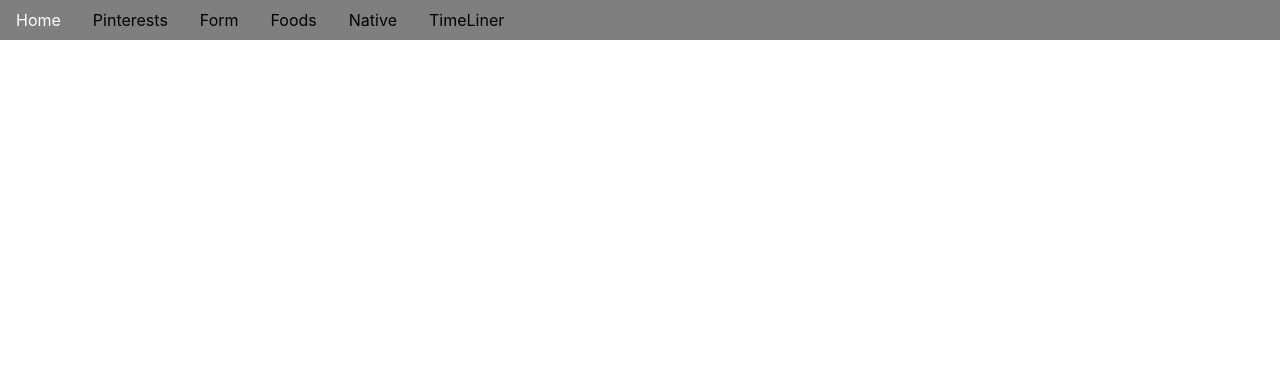
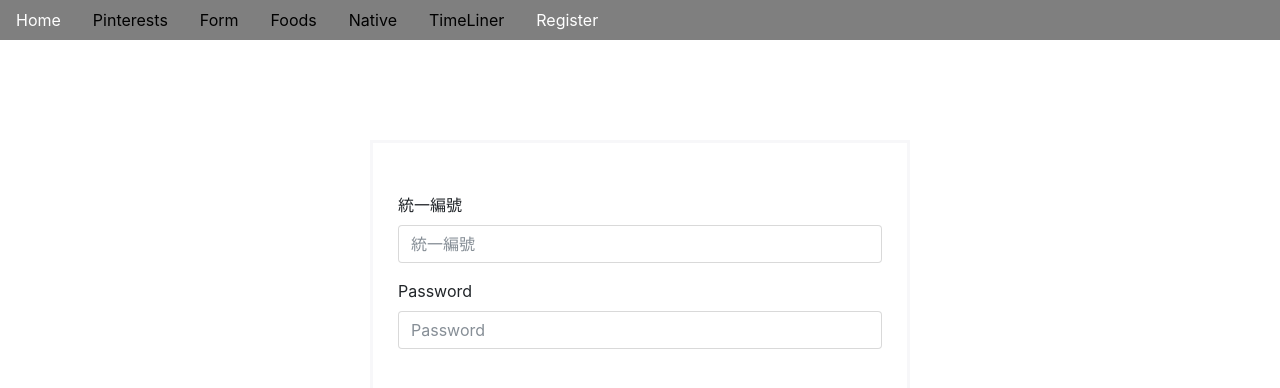
Before and after one commit to franklion/nuxt-pinterests, a Nuxt app: page /register in a window 1280 px wide. Shown: the top 388 px of the page. Built offline with nearby package versions, Linux system fonts and the light colour scheme; what vue-masonry would draw is missing.

Commit message:
add register

```diff
--- /dev/null
+++ b/components/account/userInfo.vue
@@ -0,0 +1,25 @@
+<template>
+  <div class="row">
+    <div class="col-lg-6">
+      <div class="userinfo-block">
+        <div class="form-group">
+          <label>統一編號</label>
+          <input type="text" class="form-control" placeholder="統一編號">
+        </div>
+        <div class="form-group">
+          <label>Password</label>
+          <input type="password" class="form-control" placeholder="Password">
+        </div>
+      </div>
+    </div>
+  </div>
+</template>
+
+
+
+<style lang="scss">
+.userinfo-block {
+  padding: 50px 25px;
+  border: solid #f7f7f9;
+}
+</style>
--- a/layouts/default.vue
+++ b/layouts/default.vue
@@ -19,6 +19,9 @@
         <li class="nav-item">
           <nuxt-link active-class="is-active" to="/timeLiner" class="nav-link" exact>TimeLiner</nuxt-link>
         </li>
+         <li class="nav-item">
+          <nuxt-link active-class="is-active" to="/register" class="nav-link" exact>Register</nuxt-link>
+        </li>
     </ul>
 
     <!-- displays the page component -->
@@ -27,7 +30,6 @@
 </template>
 
 <style lang="scss">
-
 .nav {
   background-color: rgba(0, 0, 0, .5);
 }
@@ -41,5 +43,4 @@
     color: #fff;
   }
 }
-
 </style>
--- a/pages/form.vue
+++ b/pages/form.vue
@@ -1,7 +1,7 @@
 <template>
   <section class="container">
       <h1>form page</h1>
-      <info :propsName="name"></info>
+      <info :propsObj="obj"></info>
   </section>
 </template>
 
@@ -12,15 +12,16 @@ import { mapGetters, mapActions } from 'vuex'
 export default {
   data() {
     return {
+      obj: null
     }
   },
   components: {
     info,
   },
   computed: {
-    ...mapGetters({
-      name: 'getName',
-    }),
+    // ...mapGetters({
+    //   name: 'getName',
+    // }),
   },
   methods: {
     ...mapActions([
@@ -28,6 +29,9 @@ export default {
     ]),
   },
   mounted() {
+    setTimeout(()=>{
+      this.obj = {'name':'leo','info':{'age':99,'gender':'boy'}, intersted:[]}
+    }, 3*1000)
     this.actionGetUserInfo()
   },
 }
--- /dev/null
+++ b/pages/register.vue
@@ -0,0 +1,24 @@
+<template>
+  <section class="container register">
+    <userInfo></userInfo>
+  </section>
+</template>
+
+
+<script>
+import userInfo from '~/components/account/userInfo.vue'
+export default {
+  components: {
+    userInfo
+  }
+}
+</script>
+
+<style lang="scss">
+.register {
+  padding-top: 100px;
+  .row {
+    justify-content: center;
+  }
+}
+</style>
--- a/store/modules/user.js
+++ b/store/modules/user.js
@@ -19,6 +19,11 @@ const actions = {
   actionGetUserInfo ({ commit }) {
 
     // commit(types.EMPTY_USERINFO);
+
+
+    // setTimeout(()=>{
+    //   commit(types.GET_USERINFO, 'franklion');
+    // }, 5 * 1000)
 
     fetch('http://jsonplaceholder.typicode.com/users/1')
     .then(response =>
```
Lines whose indentation alone changed are shown as unchanged.
